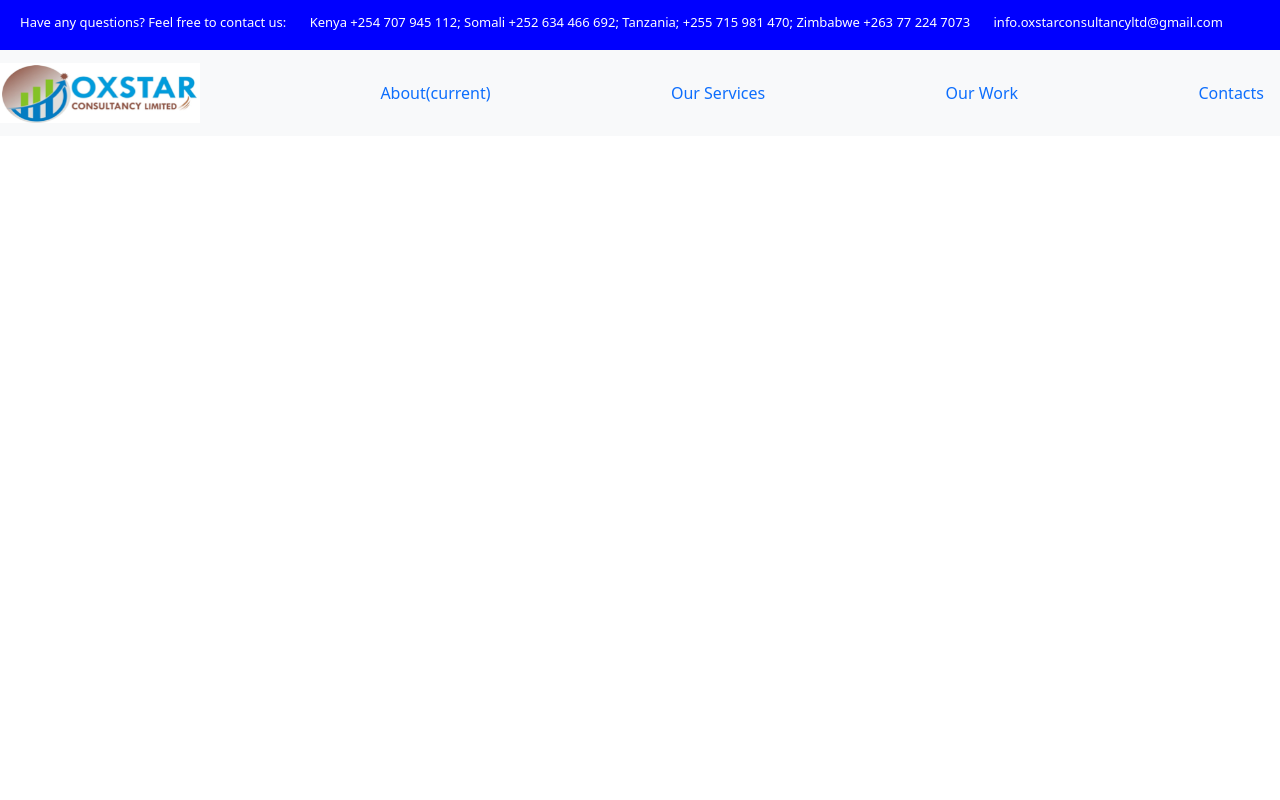
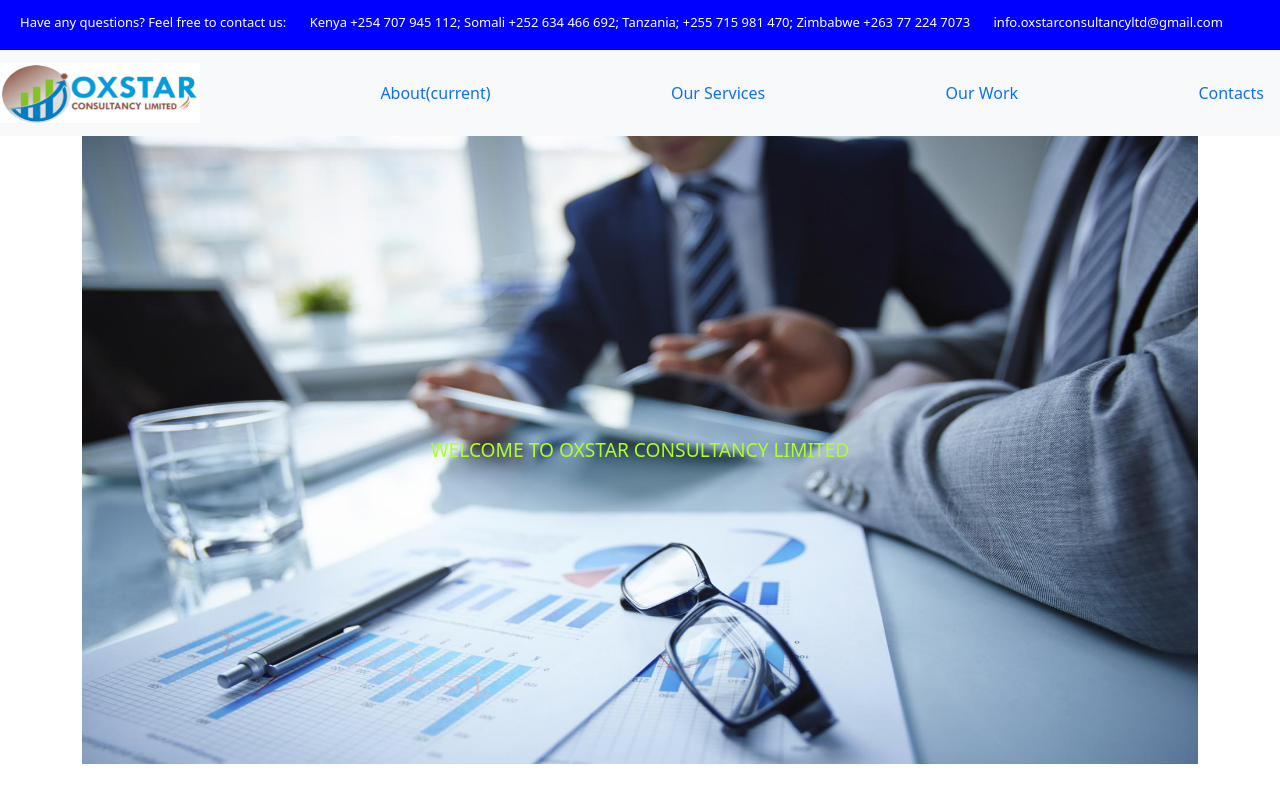
Before and after one commit to obewas/consultancyapp, a plain HTML site: page index.html in a window 1280 px wide. Drawn offline with nearby package versions, Linux system fonts and the light colour scheme.

Commit message:
added welcome message

```diff
--- a/css/styles.css
+++ b/css/styles.css
@@ -20,3 +20,17 @@
     padding-top: 0;
     padding-bottom: 0;
 }
+.container {
+    position: relative;
+    text-align: center;
+    color: white;
+  }
+  .centered {
+    position: absolute;
+    top: 50%;
+    left: 50%;
+    transform: translate(-50%, -50%);
+    font-size: larger;
+    color: greenyellow;
+
+  }
--- a/index.html
+++ b/index.html
@@ -43,7 +43,8 @@
 
           </nav>
           <div class="container">
-              <img src="" alt="">
+              <img src="./media/consultancy.jpeg" alt="Oxstar" width="100%">
+              <div class="centered">WELCOME TO OXSTAR CONSULTANCY LIMITED</div>
 
           </div>
 
```
Also changed, not shown: media/consultancy.jpeg (added).
